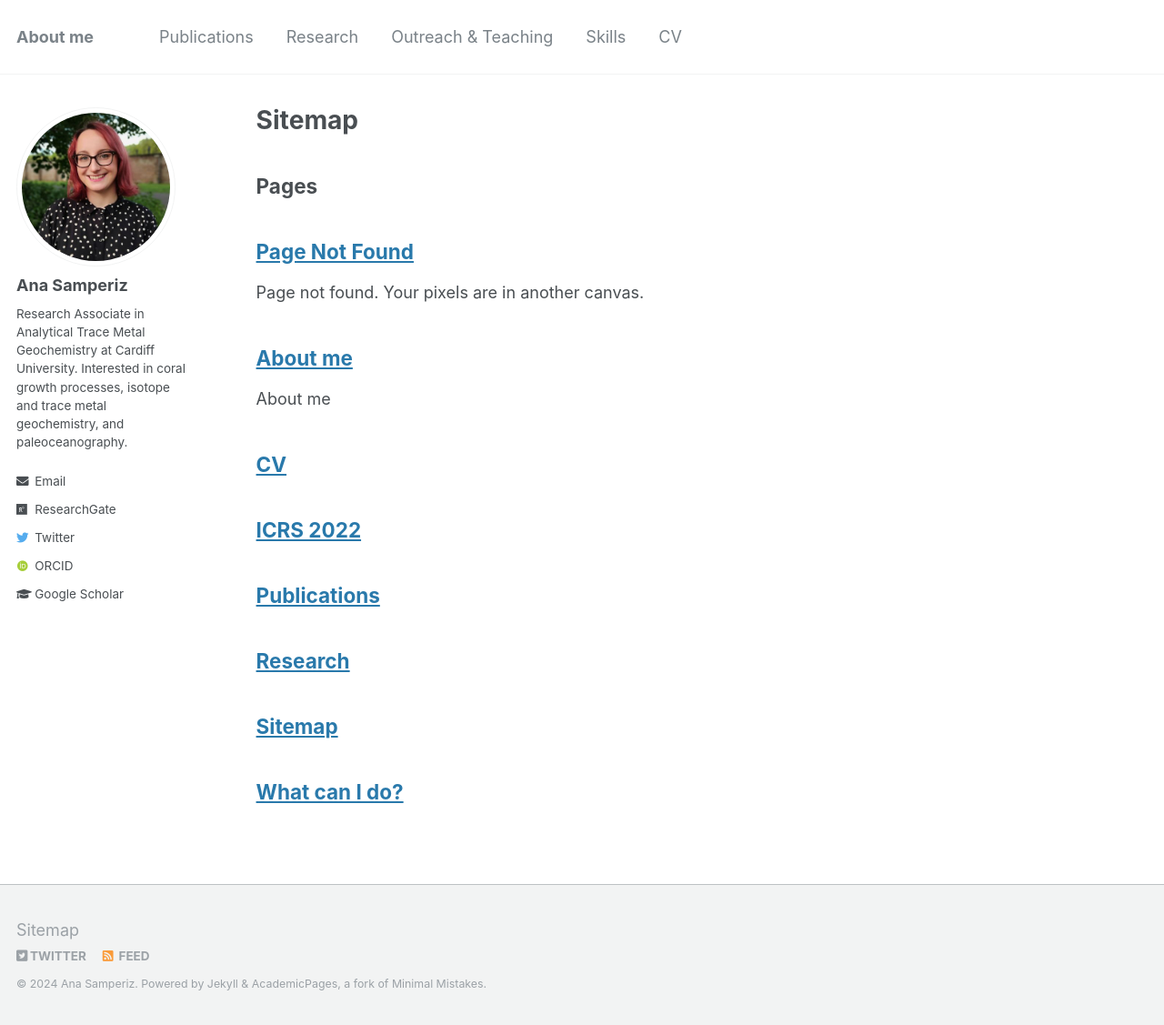
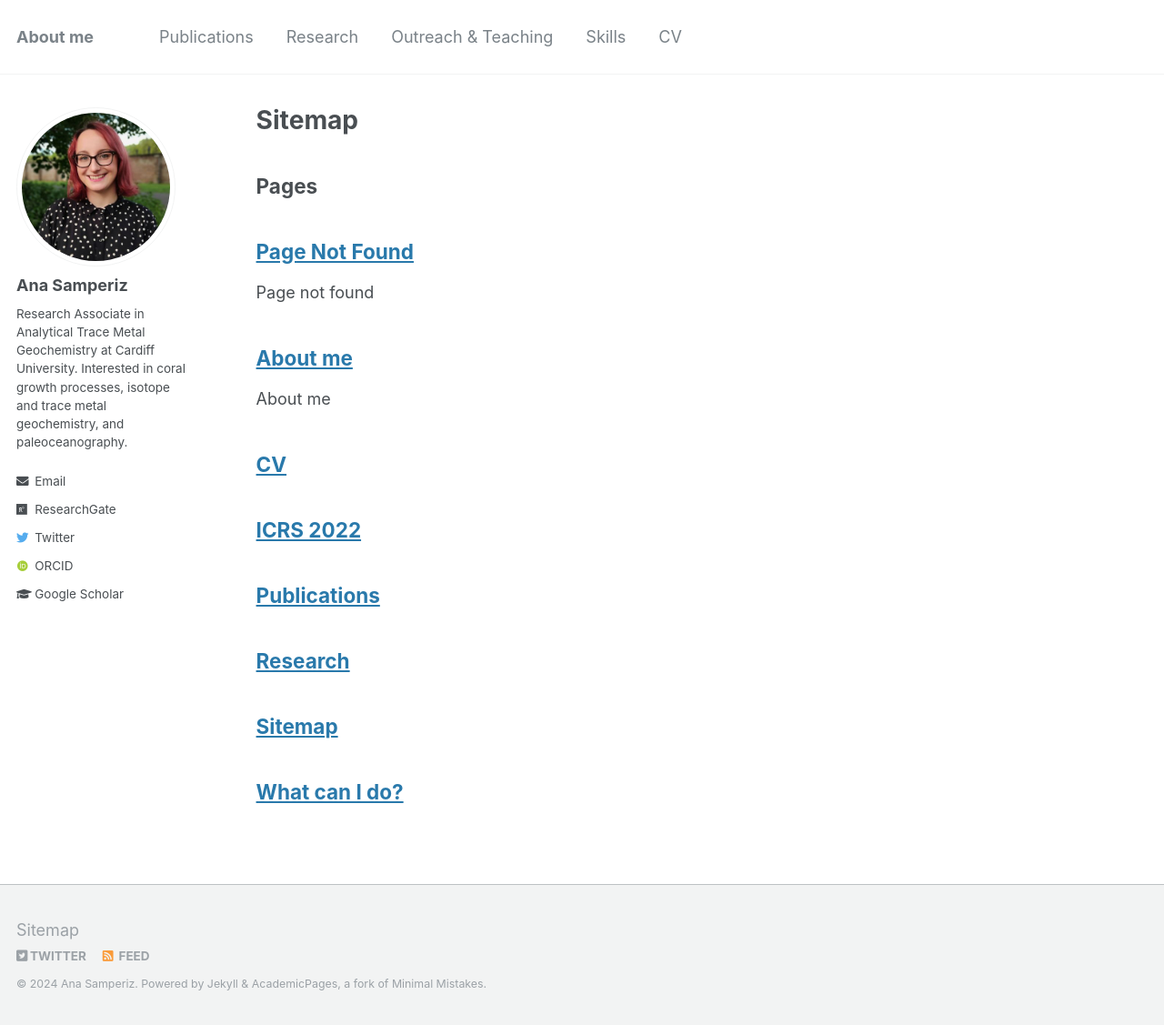
Before and after one commit to anasamperiz/anasamperiz.github.io, a Jekyll site: the page built from _pages/sitemap.md, in a window 1280 px wide and 1127 px high. Shown: the whole window at 91% size. Built offline with Jekyll 4.4.1, drawn with Linux system fonts in a browser that asks for light colours; some web fonts are replaced.

Commit message:
Update 404.md

```diff
--- a/_pages/404.md
+++ b/_pages/404.md
@@ -1,15 +1,11 @@
 ---
 title: "Page Not Found"
-excerpt: "Page not found. Your pixels are in another canvas."
+excerpt: "Page not found"
 sitemap: false
 permalink: /404.html
 ---
 
 Sorry, but the page you were trying to view is missing
-
-$$
-\sqrt{\frac{\sum_{i=1}^m (\theta_i - \overline{\theta})^2}{N-1}}
-$$
 
 <script type="text/javascript">
   var GOOG_FIXURL_LANG = 'en';
```
